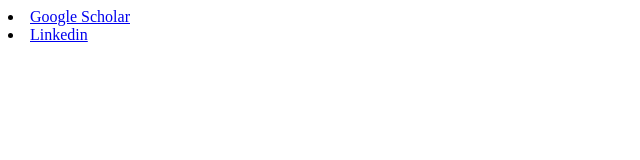
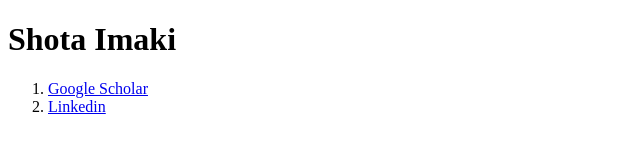
Before and after one commit to simaki/simaki.github.io, a plain HTML site: page index.html in a window 1280 px wide. Shown: the whole page, without its empty margins (0-640 px from the left). Drawn offline with Linux system fonts and the light colour scheme.

Commit message:
Update index.html

```diff
--- a/index.html
+++ b/index.html
@@ -7,7 +7,10 @@
 		<title>Shota Imaki</title>
 	</head>
 	<body>
-    <li><a href="https://scholar.google.co.jp/citations?user=3p5zL_QAAAAJ">Google Scholar</a></li>
-    <li><a href="https://www.linkedin.com/in/shota-imaki/">Linkedin</a></li>
-  </body>
+		<h1>Shota Imaki</h1>
+		<ol>
+			<li><a href="https://scholar.google.co.jp/citations?user=3p5zL_QAAAAJ">Google Scholar</a></li>
+			<li><a href="https://www.linkedin.com/in/shota-imaki/">Linkedin</a></li>
+		</ol>
+  	</body>
 </html>
```
